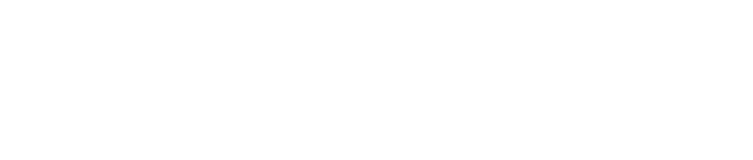
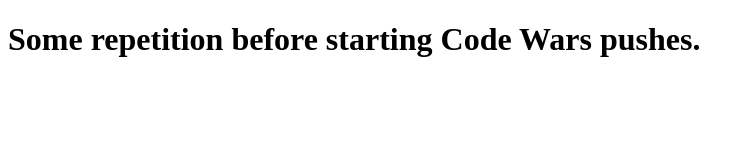
Before and after one commit to ryanJonesHTX/checkCheck, a plain HTML site: page index.html in a window 1280 px wide. Shown: the whole page, without its empty margins (0-753 px from the left). Drawn offline with Linux system fonts and the light colour scheme.

Commit message:
gitCheck

```diff
--- a/index.html
+++ b/index.html
@@ -7,6 +7,6 @@
   <title>Document</title>
 </head>
 <body>
-
+  <h1>Some repetition before starting Code Wars pushes.</h1>
 </body>
 </html>
```
Also changed, not shown: 1 other file.
